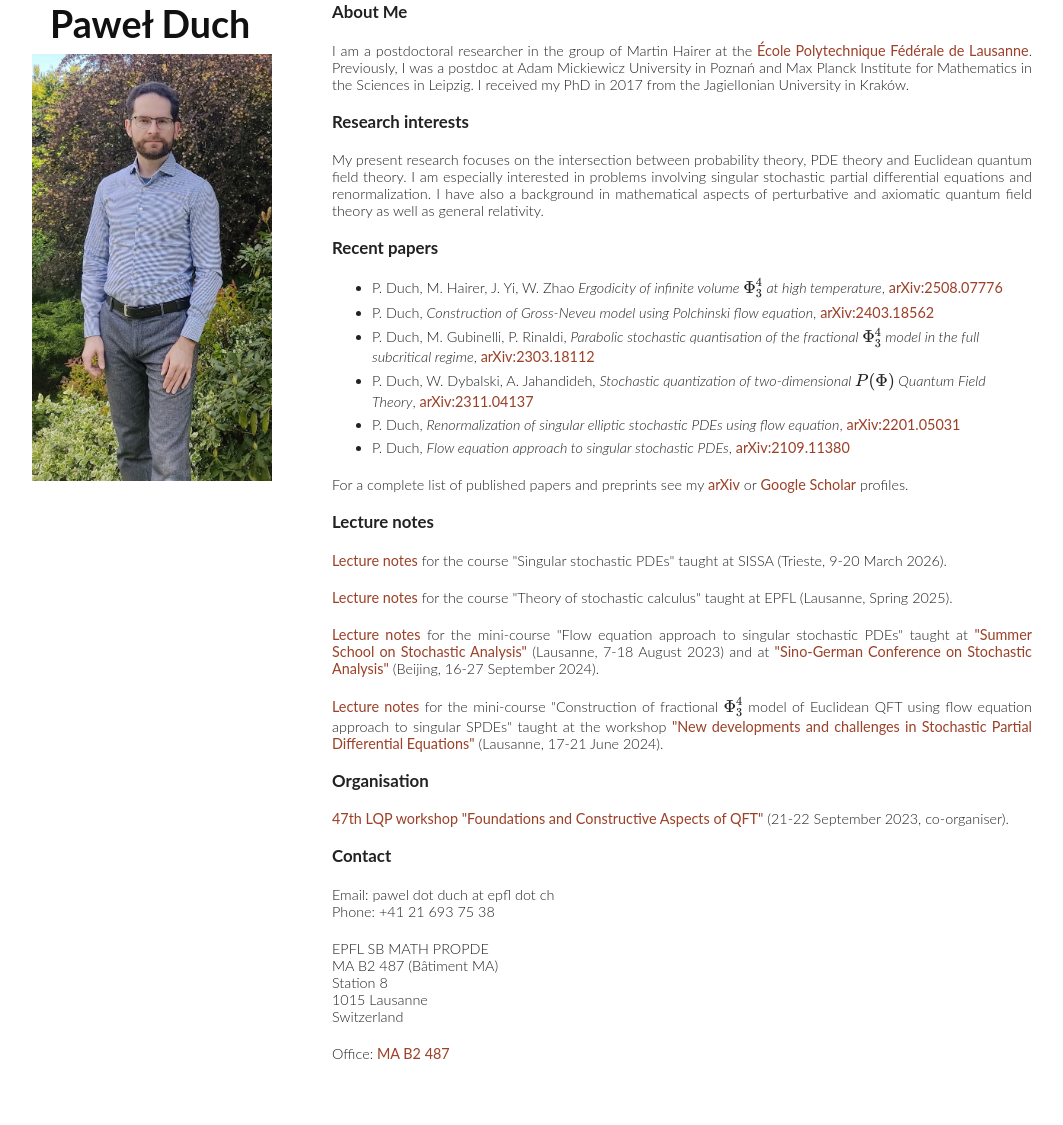
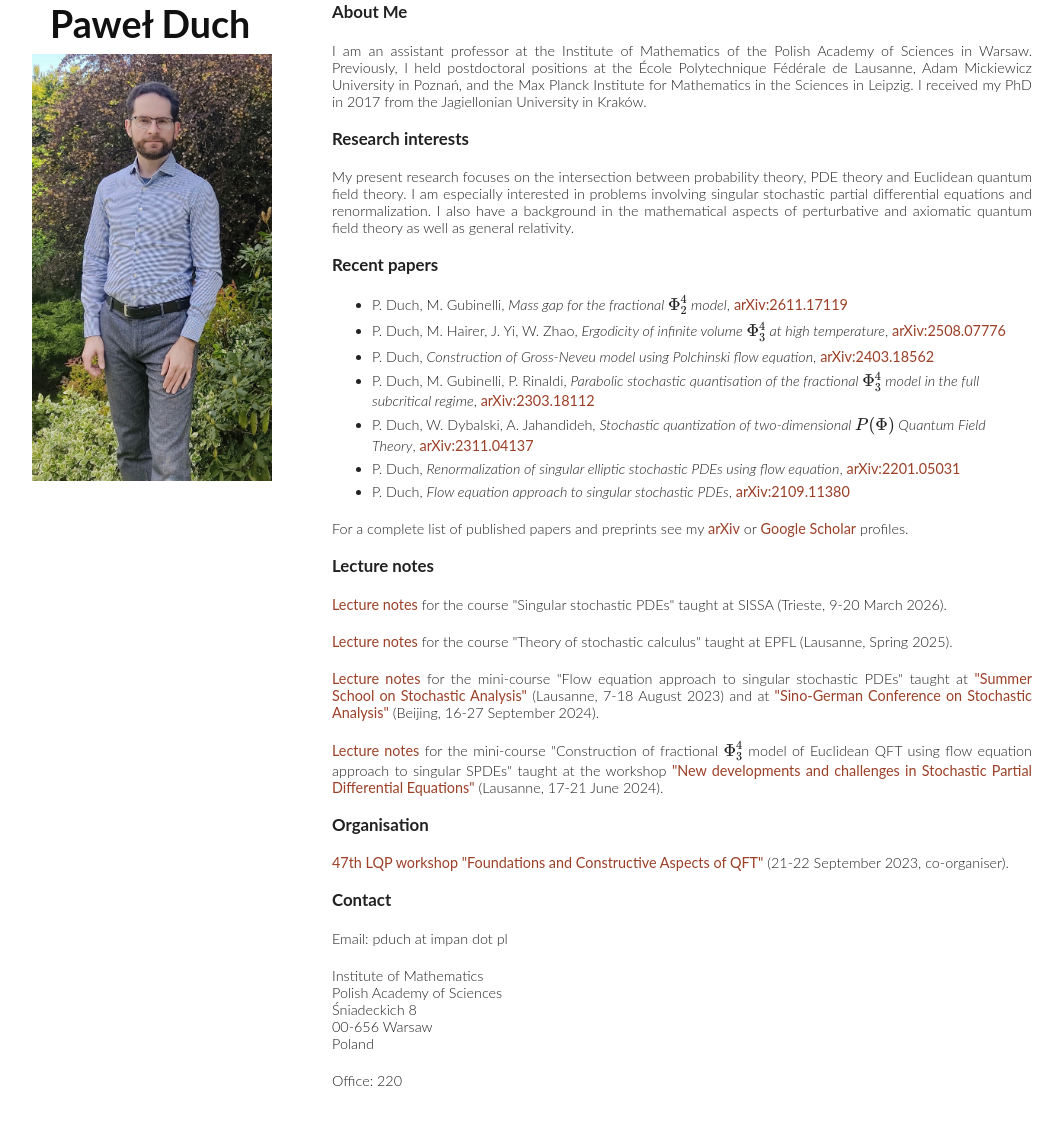
Before and after one commit to pawelduch/pawelduch.github.io, a plain HTML site: page index.html in a window 1280 px wide. Shown: the part 47-1172 px from the top of the page, without its empty margins (108-1171 px from the left). Drawn offline with nearby package versions, Linux system fonts and the light colour scheme.

Commit message:
impan update

```diff
--- a/index.html
+++ b/index.html
@@ -24,12 +24,12 @@
 
 		<article>
 		<h3> About Me </h3>
-		<p> I am a postdoctoral researcher in the group of Martin Hairer at the <a href="https://www.epfl.ch/labs/propde/members/">École Polytechnique Fédérale de Lausanne</a>. Previously, I was a postdoc at Adam Mickiewicz University in Poznań and Max Planck Institute for Mathematics in the Sciences in Leipzig. I received my PhD in 2017 from the Jagiellonian University in Kraków.
+		<p> I am an assistant professor at the Institute of Mathematics of the Polish Academy of Sciences in Warsaw. Previously, I held postdoctoral positions at the École Polytechnique Fédérale de Lausanne, Adam Mickiewicz University in Poznań, and the Max Planck Institute for Mathematics in the Sciences in Leipzig. I&nbsp;received my PhD in 2017 from the Jagiellonian University in Kraków.
 
 		<h3> Research interests</h3>
 
 		<p>
-		My present research focuses on the intersection between probability theory, PDE theory and Euclidean quantum field theory. I am especially interested in problems involving singular stochastic partial differential equations and renormalization. I have also a background in mathematical aspects of perturbative and axiomatic quantum field theory as well as general relativity.
+		My present research focuses on the intersection between probability theory, PDE theory and Euclidean quantum field theory. I am especially interested in problems involving singular stochastic partial differential equations and renormalization. I also have a background in the mathematical aspects of perturbative and axiomatic quantum field theory as well as general relativity.
         </p>
 
 
@@ -40,7 +40,12 @@
         <p>
             <ul>
                 <li>
-                    P. Duch, M. Hairer, J. Yi, W. Zhao
+                    P. Duch, M. Gubinelli,
+                    <i>Mass gap for the fractional \( \Phi^4_2 \) model</i>,
+                    <a href="https://arxiv.org/abs/2611.17119">arXiv:2611.17119</a>
+                </li>
+                <li>
+                    P. Duch, M. Hairer, J. Yi, W. Zhao,
                     <i>Ergodicity of infinite volume \( \Phi^4_3 \) at high temperature</i>,
                     <a href="https://arxiv.org/abs/2508.07776">arXiv:2508.07776</a>
                 </li>
@@ -103,18 +108,17 @@
         <h3>Contact</h3>
 
         <p>
-        Email: pawel dot duch at epfl dot ch<br>
-        Phone: +41 21 693 75 38
+        Email: pduch at impan dot pl<br>
 
         <p>
-        EPFL SB MATH PROPDE<br>
-        MA B2 487 (Bâtiment MA)<br>
-        Station 8<br>
-        1015 Lausanne<br>
-        Switzerland
+        Institute of Mathematics<br>
+        Polish Academy of Sciences<br>
+        Śniadeckich 8<br>
+        00-656 Warsaw<br>
+        Poland<br>
 
         <p>
-        Office: <a href="https://plan.epfl.ch/?room==MA%20B2%20487">MA B2 487</a>
+        Office: 220</a>
         </p>
 
 	</div>
```
